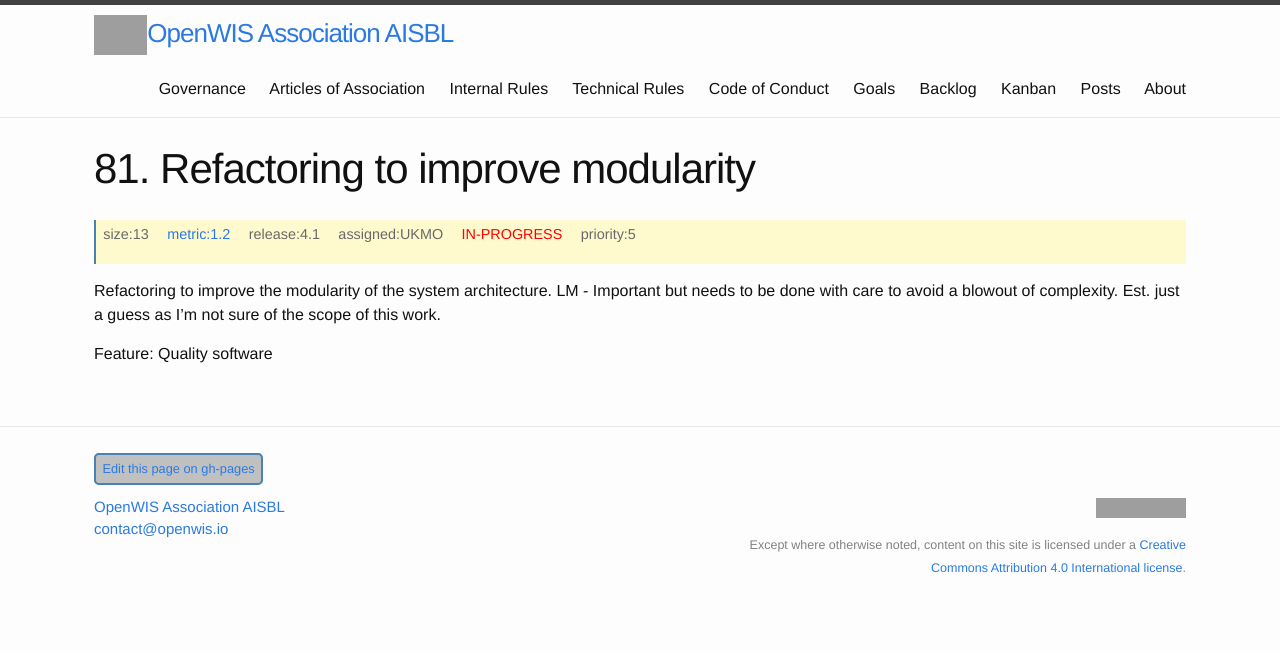
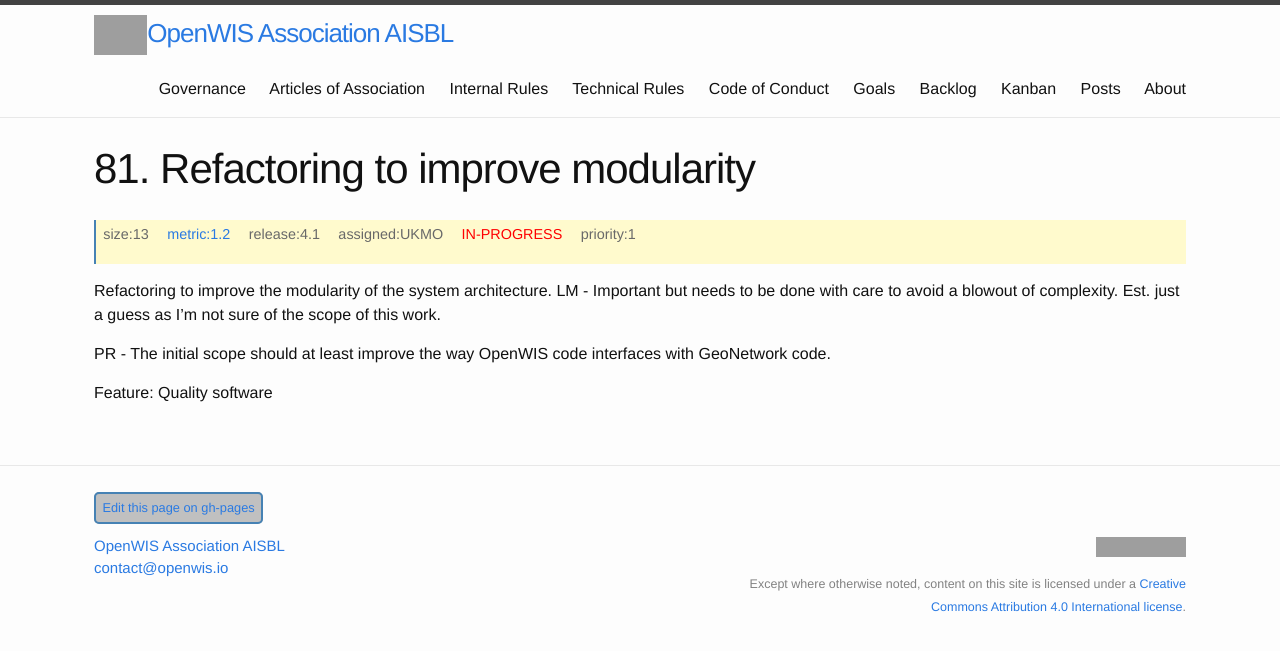
Before and after one commit to OpenWIS/openwis-documentation, a Jekyll site: the page built from _kanban/OpenWIS-Backlog-000081.md, in a window 1280 px wide. Shown: the top 651 px of the page. Built offline with Jekyll 4.4.1, drawn with Linux system fonts in a browser that asks for light colours; grey boxes are pictures that could not be loaded.

Commit message:
Update OpenWIS-Backlog-000081.md
Priority changed from 5 to 1. Text added.

```diff
--- a/_kanban/OpenWIS-Backlog-000081.md
+++ b/_kanban/OpenWIS-Backlog-000081.md
@@ -11,7 +11,9 @@ kanFeature: Quality software
 kanRelease: 4.1
 kanMetric: 1.2
 kanSize: 13
-kanPriority: 5
+kanPriority: 1
 kanRepo:
 ---
 Refactoring to improve the modularity of the system architecture. LM - Important but needs to be done with care to avoid a blowout of complexity. Est. just a guess as I'm not sure of the scope of this work.
+
+PR - The initial scope should at least improve the way OpenWIS code interfaces with GeoNetwork code.
```
